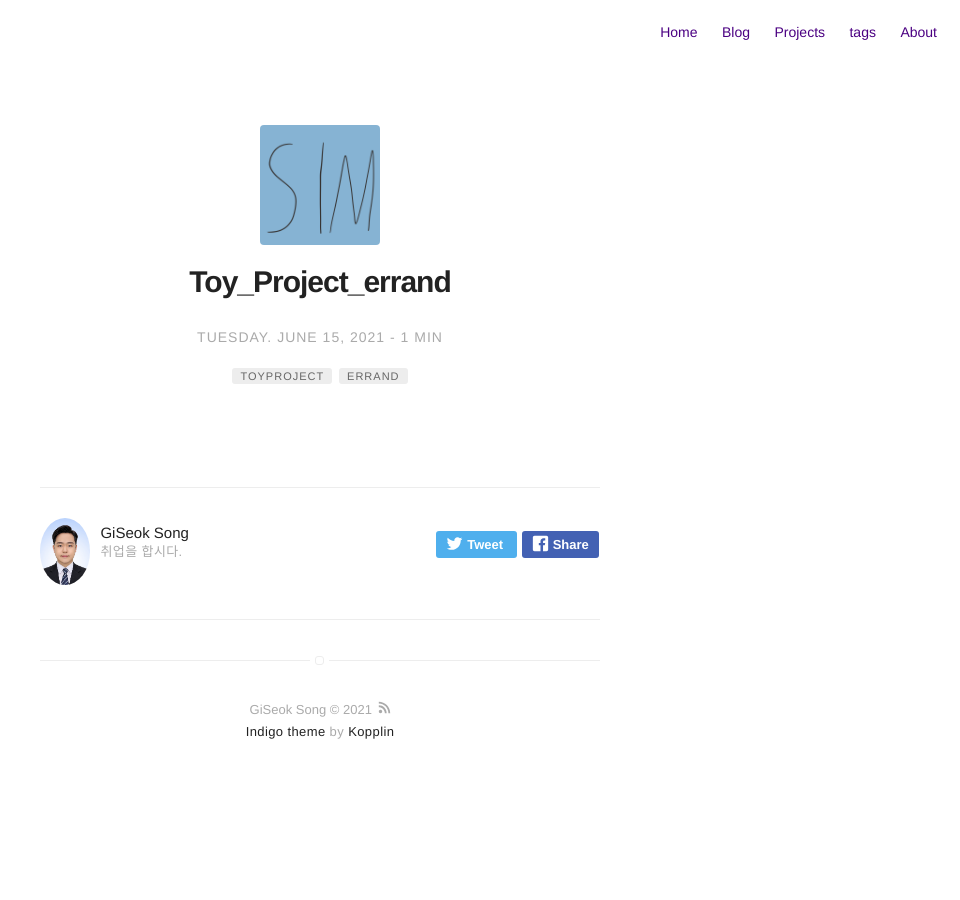
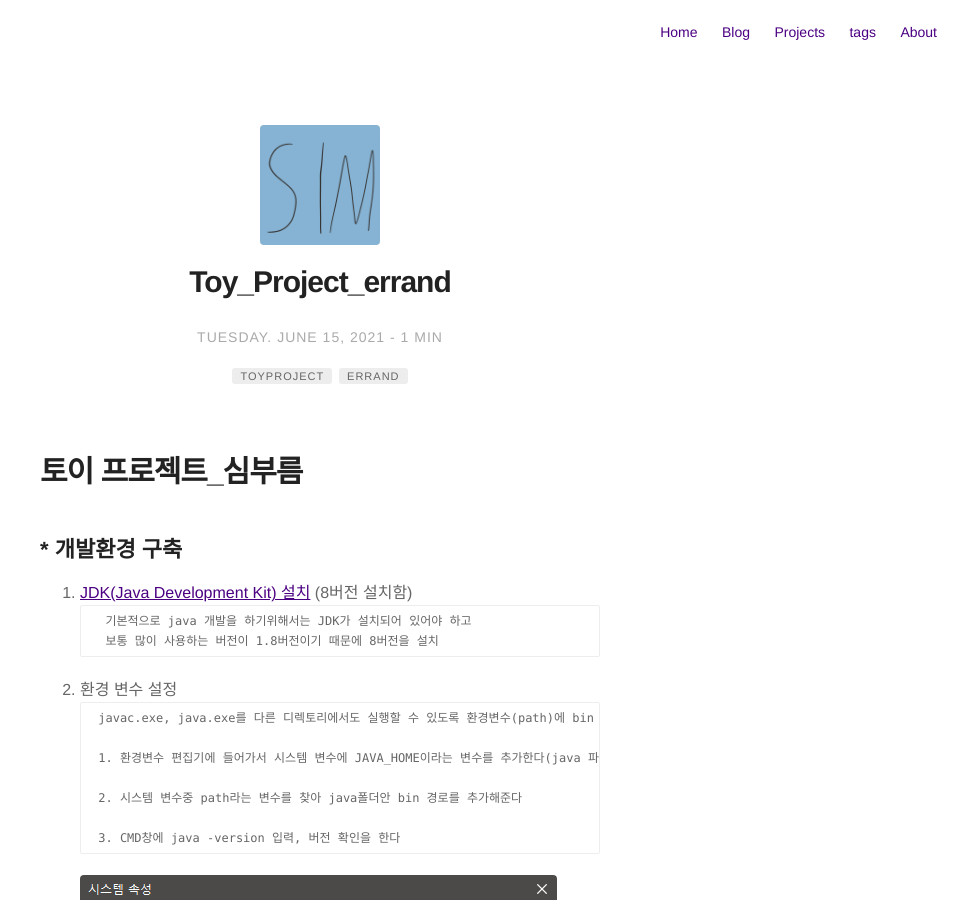
Before and after one commit to Song014/Song014.github.io, a Jekyll site: the page built from _posts/2021-06-15-ErrandProject.md, in a window 1280 px wide and 900 px high. Shown: the whole window, without its empty margins (320-1280 px from the left). Built offline with Jekyll 4.4.1, drawn with Linux system fonts in a browser that asks for light colours; some of the changed text lies outside the part shown.

Commit message:
insert ErrandProject Contents

````diff
--- a/_posts/2021-06-15-ErrandProject.md
+++ b/_posts/2021-06-15-ErrandProject.md
@@ -14,3 +14,47 @@ category: projects
 author: GiSeok
 externalLink: false
 ---
+
+
+# 토이 프로젝트_심부름
+
+## * 개발환경 구축
+
+1. [JDK(Java Development Kit) 설치](https://openjdk.java.net/) (8버전 설치함)
+    ```
+     기본적으로 java 개발을 하기위해서는 JDK가 설치되어 있어야 하고
+     보통 많이 사용하는 버전이 1.8버전이기 때문에 8버전을 설치
+    ```
+
+
+2. 환경 변수 설정
+    ```
+    javac.exe, java.exe를 다른 디렉토리에서도 실행할 수 있도록 환경변수(path)에 bin 경로를 넣어준다.
+
+    1. 환경변수 편집기에 들어가서 시스템 변수에 JAVA_HOME이라는 변수를 추가한다(java 파일경로)
+
+    2. 시스템 변수중 path라는 변수를 찾아 java폴더안 bin 경로를 추가해준다
+
+    3. CMD창에 java -version 입력, 버전 확인을 한다
+    ```
+
+    ![환경변수 설정1](../assets/images/환경변수2.png)
+
+    ![환경변수 설정2](../assets/images/환경변수4.png)
+
+    ![환경변수 설정3](../assets/images/환경변수3.png)
+
+    ![자바 확인](../assets/images/환경변수3.png)
+
+3. IDE 설치
+
+    ```
+    자바 개발시 가장많이 사용하는 이클립스IDE나
+    스프링에서 만든 이클립스 기반 STS4를 설치한다
+    ```
+
+    * [이클립스설치](https://www.eclipse.org/downloads/)
+    혹은
+    * [STS4설치](https://spring.io/tools)(나는 이거 설치)
+
+4.
````
Also changed, not shown: assets/images/자바확인.png (added), assets/images/환경변수.png (added), assets/images/환경변수2.png (added), assets/images/환경변수3.png (added), assets/images/환경변수4.png (added).
